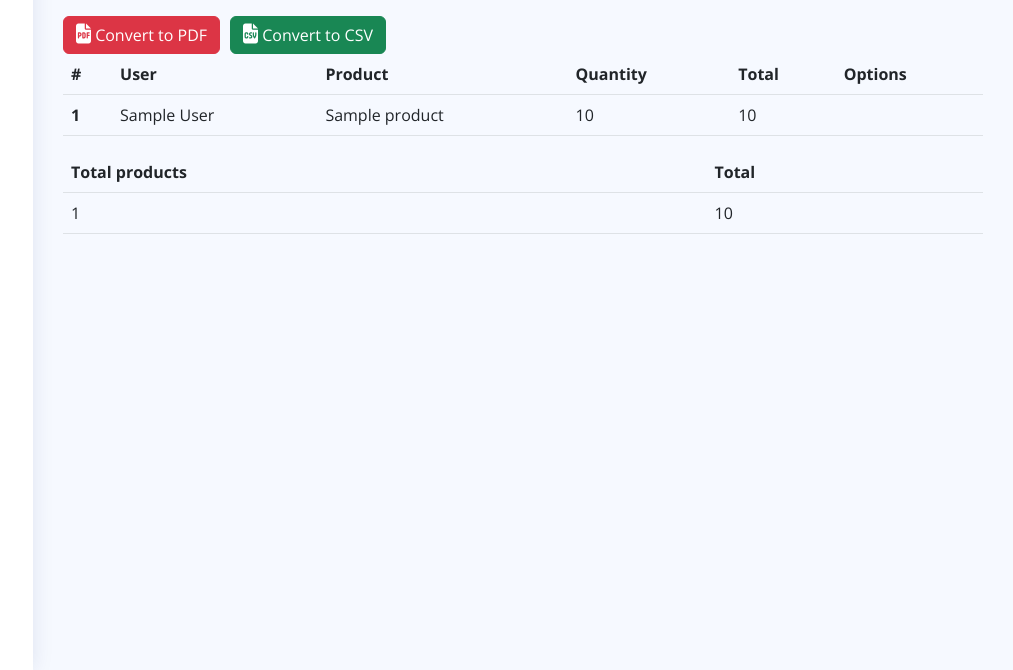
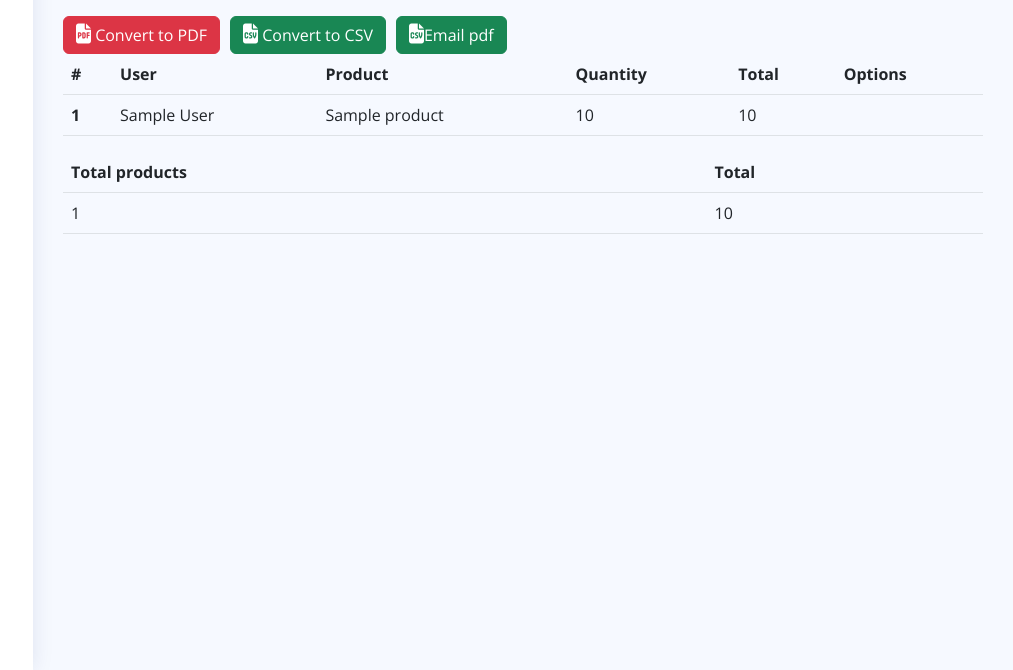
Before and after one commit to DavidAcostaF/POS, a Django app: page /products/total_sales/ in a window 1280 px wide. Shown: the part 130-800 px from the top of the page, without its empty margins (267-1280 px from the left). Run offline with Django 4.2, Linux system fonts and the light colour scheme; tables that the repository leaves empty hold one stand-in row (values such as "Sample post"); some libraries are stand-ins or nearby versions.

Commit message:
Emails pdf

```diff
--- a/apps/products/urls.py
+++ b/apps/products/urls.py
@@ -17,4 +17,5 @@ urlpatterns = [
     path('pdf_file/',views.CreatePdf.as_view(),name='pdf_file'),
     path('create_csv/',views.CreateCsv.as_view(),name='create_csv'),
     path('delete_in_cart/<int:pk>',views.DeleteInCart.as_view(),name='delete_in_cart'),
+    path('email_pdf',views.EmailPdf,name='email_pdf')
 ]
--- a/apps/products/views.py
+++ b/apps/products/views.py
@@ -10,6 +10,8 @@ import pdfkit
 from django.template import loader
 import csv
 import platform
+from django.core.mail import EmailMessage
+from django.contrib import messages
 # Create your views here.
 
 from . import models
@@ -200,6 +202,7 @@ def get_data(request):
         'info':info,
         'total':total
     }
+
     return data
 
 def get_absolute_path():
@@ -235,6 +238,7 @@ def generate_pdf(request,template_name = 'inventory/pdf.html'):
         f'{settings.STATICFILES_DIRS[0]}/assets/css/style.css',
         f'{settings.STATICFILES_DIRS[0]}/assets/vendor/bootstrap/css/bootstrap.min.css',
     ]
+
     # html, options=options, configuration=config, css=css
     pdf_file = pdfkit.from_string(html,options = options,configuration = config,css=css)
     return pdf_file
@@ -283,3 +287,18 @@ class CreateCsv(View):
 class DeleteInCart(DeleteView):
     model = models.Cart
     success_url = reverse_lazy('products_lists')
+
+
+def EmailPdf(request):
+    email = EmailMessage(
+        'Total Sales',
+        'Total Sales',
+        settings.EMAIL_HOST_USER,
+        [request.user.email],
+        )
+    email.attach("totalsales.pdf",generate_pdf(request))
+    email.fail_silently = False
+    email.send()
+
+    messages.success(request,'Email Sent')
+    return redirect('total_sales')
--- a/templates/inventory/total_sales.html
+++ b/templates/inventory/total_sales.html
@@ -9,6 +9,9 @@
 
         <a href="{%url 'create_csv'%}"><button type="button" class="btn btn-success" style="margin: 0 0 0 10px;">
             <i class="fa-solid fa-file-csv" style="font-size:20px;"></i> Convert to CSV</button></a>
+
+        <a href="{%url 'email_pdf'%}"><button type="button" class="btn btn-success" style="margin: 0 0 0 10px;">
+            <i class="fa-solid fa-file-csv" style="font-size:20px;"></i>Email pdf </button></a>
 </div>
 <table class="table">
     <thead>
```
Also changed, not shown: PDV/settings.py (+8 -1 lines).
